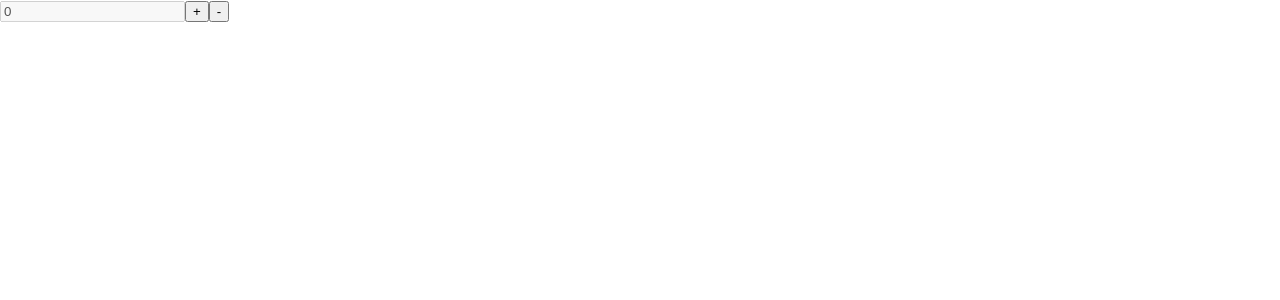
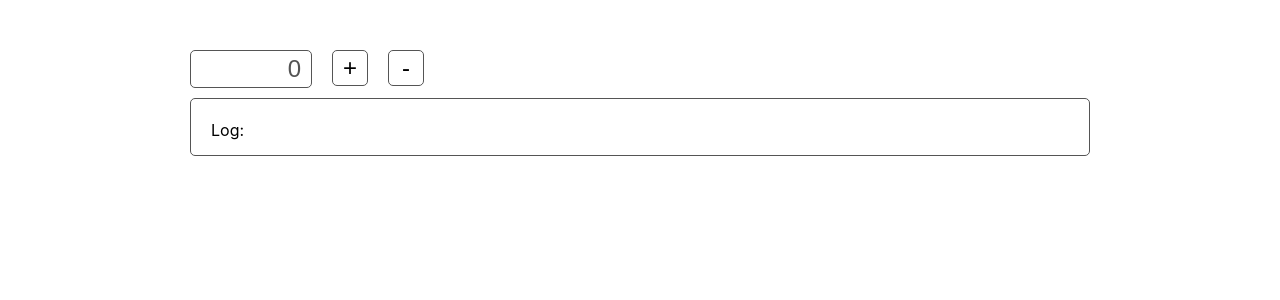
Before and after one commit to jchang6513/redux-thunk-with-view, a React (Create React App) app: page / in a window 1280 px wide. Shown: the top 300 px of the page. Built offline with nearby package versions, Linux system fonts and the light colour scheme.

Commit message:
Add log monitor

```diff
--- a/package.json
+++ b/package.json
@@ -13,12 +13,14 @@
     "@types/react-dom": "^16.9.0",
     "@types/react-redux": "^7.1.9",
     "@types/redux": "^3.6.0",
+    "@types/styled-components": "^5.1.0",
     "react": "^16.13.1",
     "react-dom": "^16.13.1",
     "react-redux": "^7.2.0",
     "react-scripts": "3.4.1",
     "redux": "^4.0.5",
     "redux-thunk": "^2.3.0",
+    "styled-components": "^5.1.1",
     "typescript": "~3.7.2"
   },
   "scripts": {
--- a/src/App.tsx
+++ b/src/App.tsx
@@ -5,27 +5,77 @@ import { useSelector, useDispatch } from 'react-redux';
 import { StoreState } from './store';
 import { counter as counterSlice } from './slice';
 import { getLog } from './middleWares/logger';
+import styled from 'styled-components';
+
+const Layout = styled.div`
+  display: flex;
+  max-width: 900px;
+  flex-direction: column;
+  margin: 50px auto;
+`;
+
+const Flex = styled.div`
+  display: flex;
+  > * {
+    margin-right: 20px;
+  }
+`;
+
+const Input = styled.input`
+  height: 36px;
+  padding: 0 10px;
+  font-size: 24px;
+  text-align: right;
+  width: 100px;
+  background: none;
+  border: 1px solid #555;
+  border-radius: 5px;
+`;
+
+const Button = styled.button`
+  height: 36px;
+  width: 36px;
+  background-color: #fff;
+  color: #000;
+  font-size: 24px;
+  border: 1px solid #555;
+  border-radius: 5px;
+`;
+
+const Log = styled.div`
+  border: 1px solid #555;
+  border-radius: 5px;
+  padding: 5px 20px;
+  min-width: 200px;
+  margin-top: 10px;
+  > * {
+    margin-bottom: 10px;
+  }
+`;
 
 function App() {
   const dispatch = useDispatch();
   const logs = getLog();
   const counter = useSelector((store: StoreState) => store.counter);
   return (
-    <div>
-      <input
-        disabled
-        value={counter}
-      />
-      <button onClick={() => dispatch(counterSlice.actions.increment())}>+</button>
-      <button onClick={() => dispatch(counterSlice.actions.decrement())}>-</button>
-      <div>
+    <Layout>
+      <Flex>
+        <Input
+          disabled
+          value={counter}
+        />
+        <Button onClick={() => dispatch(counterSlice.actions.increment())}>+</Button>
+        <Button onClick={() => dispatch(counterSlice.actions.decrement())}>-</Button>
+      </Flex>
+      <Log>
+        <p>Log: </p>
         {logs.length > 0 && logs.map((log) => (
           <div>
             {log}
           </div>
         ))}
-      </div>
-    </div>
+      </Log>
+    </Layout>
   );
 };
 
```
Also changed, not shown: 1 other file (tests, documents, lock files or other folders).
